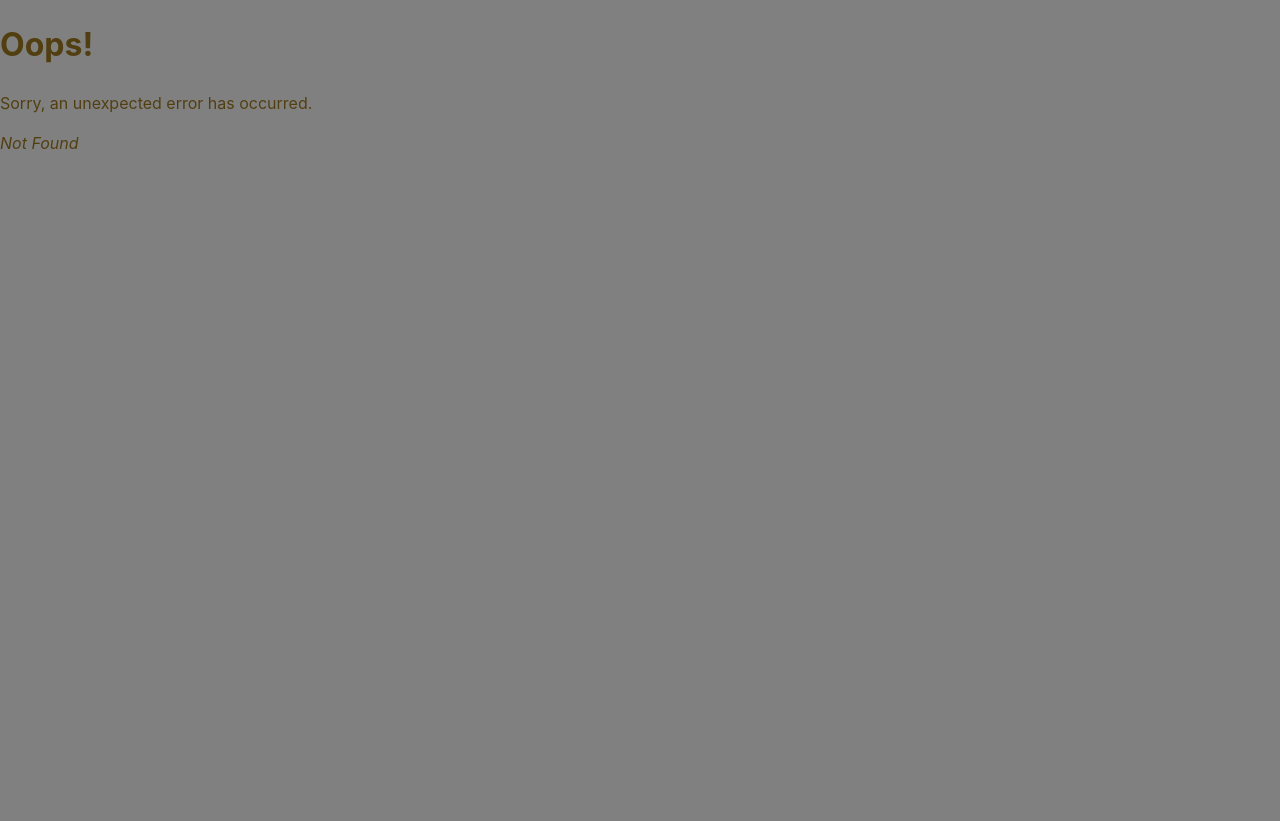
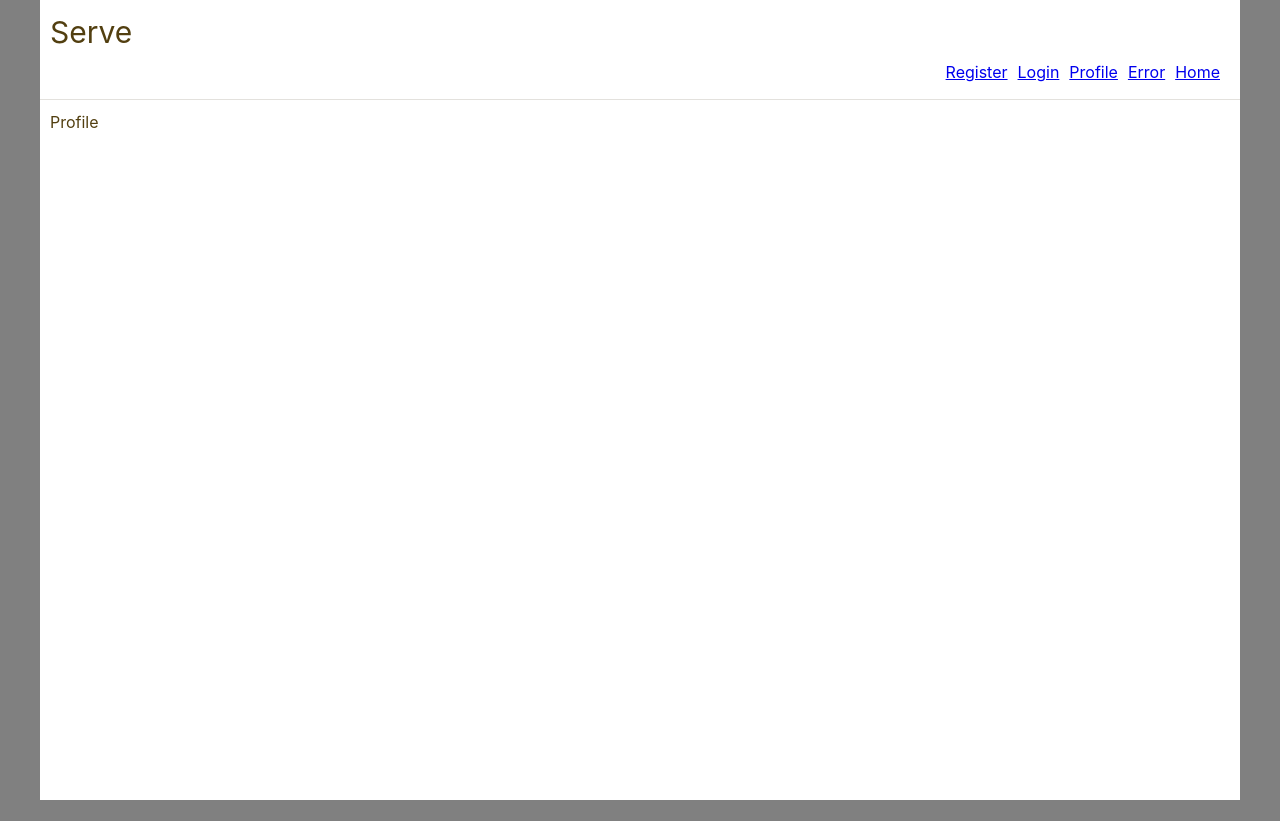
Before and after one commit to jowe81/node-express-mongo-react, a React (Vite) app in the folder frontend/: page /profile in a window 1280 px wide. Before the commit this address had no page. After the commit the page ends 800 px from the top, so only its background shows below. Built offline with nearby package versions, Linux system fonts and the light colour scheme.

Commit message:
error page adjustments

```diff
--- /dev/null
+++ b/frontend/src/components/errorPage/ErrorPage.module.scss
@@ -0,0 +1,6 @@
+@import "../../globalStyles/variables.scss";
+
+.errorPageContainer {
+    background-color: $pageBackground;
+    padding: 15px 20px;
+}
--- a/frontend/src/components/ErrorPage.tsx
+++ b/frontend/src/components/errorPage/ErrorPage.tsx
@@ -1,4 +1,7 @@
 import { useRouteError } from "react-router-dom";
+import styles from "./ErrorPage.module.scss";
+import { Link } from "react-router-dom";
+
 
 export default function ErrorPage() {
     const error = useRouteError();
@@ -7,12 +10,13 @@ export default function ErrorPage() {
     }
 
     return (
-        <div id="error-page">
+        <div className={styles.errorPageContainer}>
             <h1>Oops!</h1>
             <p>Sorry, an unexpected error has occurred.</p>
             <p>
                 <i>{error?.statusText || error?.message}</i>
             </p>
+            <Link to="/">Home</Link>
         </div>
     );
 }
--- /dev/null
+++ b/frontend/src/components/features/profile/Profile.tsx
@@ -0,0 +1,9 @@
+import React from 'react'
+
+function Profile() {
+  return (
+    <div>Profile</div>
+  )
+}
+
+export default Profile
--- a/frontend/src/components/features/root/MainNavigation.tsx
+++ b/frontend/src/components/features/root/MainNavigation.tsx
@@ -7,6 +7,12 @@ function MainNavigation() {
             <ul>
                 <li>
                     <Link to={`/`}>Home</Link>
+                </li>
+                <li>
+                    <Link to={`/error-invalid-route`}>Error</Link>
+                </li>
+                <li>
+                    <Link to={`/profile`}>Profile</Link>
                 </li>
                 <li>
                     <Link to={`login`}>Login</Link>
```
Also changed, not shown: frontend/src/main.tsx (+6 -1 lines).
